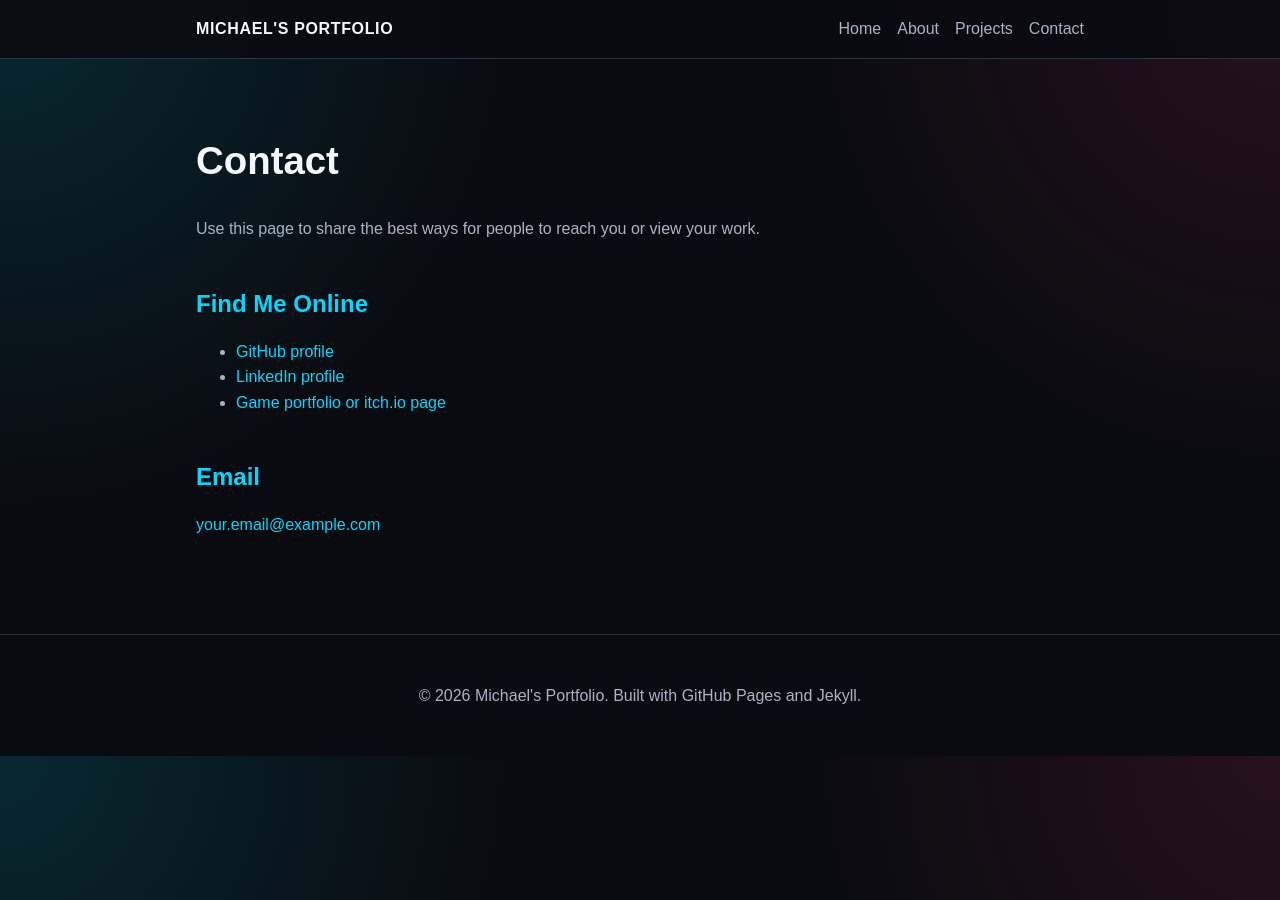
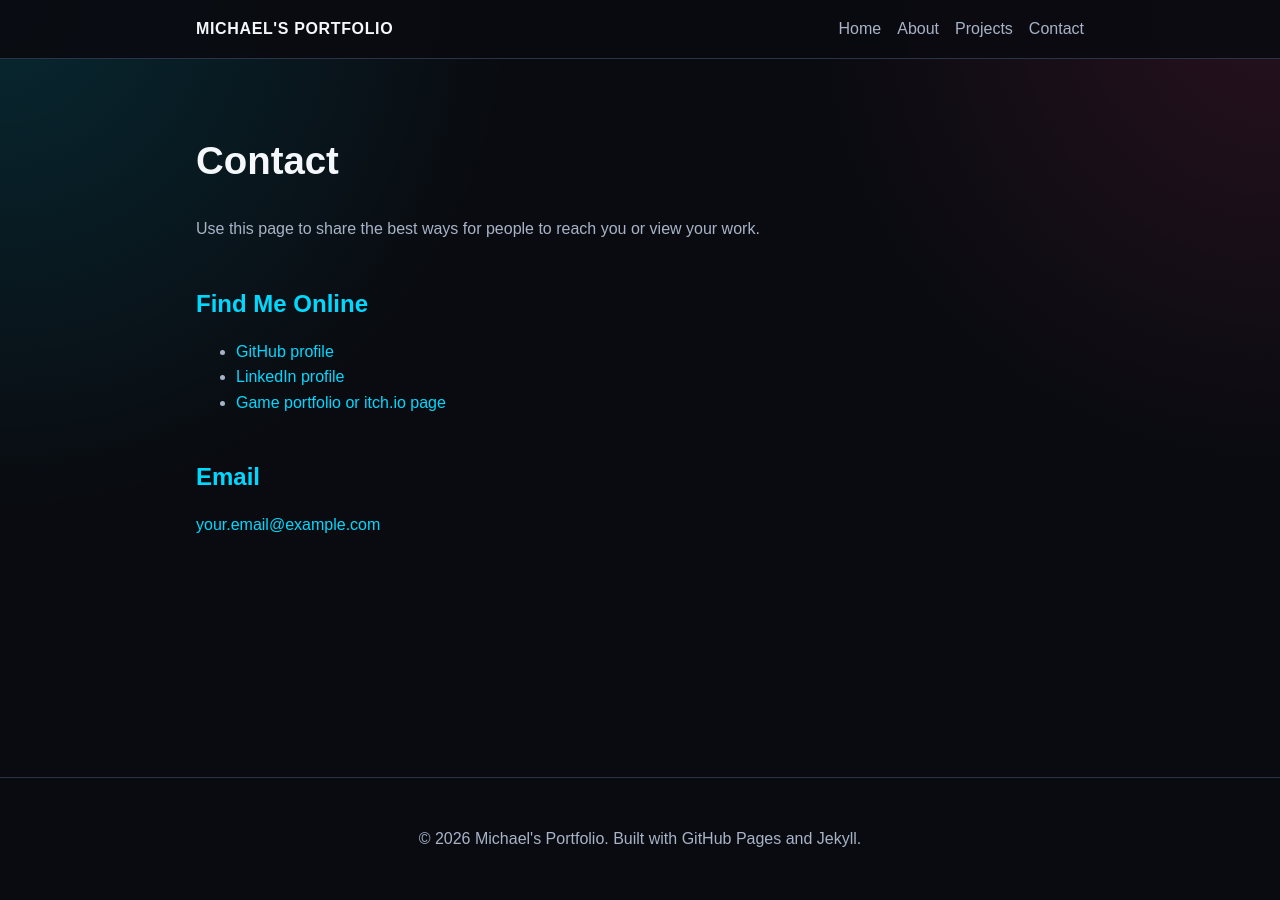
Before and after one commit to michaelbranch-code/Michaels_Portfolio, a Jekyll site: the page built from contact.html, in a window 1280 px wide. Built offline with Jekyll 4.4.1, drawn with Linux system fonts in a browser that asks for light colours.

Commit message:
Made sure footer sits on bottom

```diff
--- a/assets/styles.css
+++ b/assets/styles.css
@@ -22,11 +22,14 @@
 
 body {
   margin: 0;
+  min-height: 100vh;
   background:
     radial-gradient(circle at top left, rgba(0, 217, 255, 0.14), transparent 32rem),
     radial-gradient(circle at top right, rgba(255, 61, 139, 0.12), transparent 30rem),
     var(--color-background);
   color: var(--color-text);
+  display: flex;
+  flex-direction: column;
   font-family: Arial, Helvetica, sans-serif;
   font-size: 1rem;
   line-height: 1.6;
@@ -103,7 +106,9 @@ li {
 
 /* Main page layout */
 .site-main {
+  flex: 1;
   max-width: var(--content-width);
+  width: 100%;
   margin: 0 auto;
   padding: var(--space-xl) var(--space-medium);
 }
```
